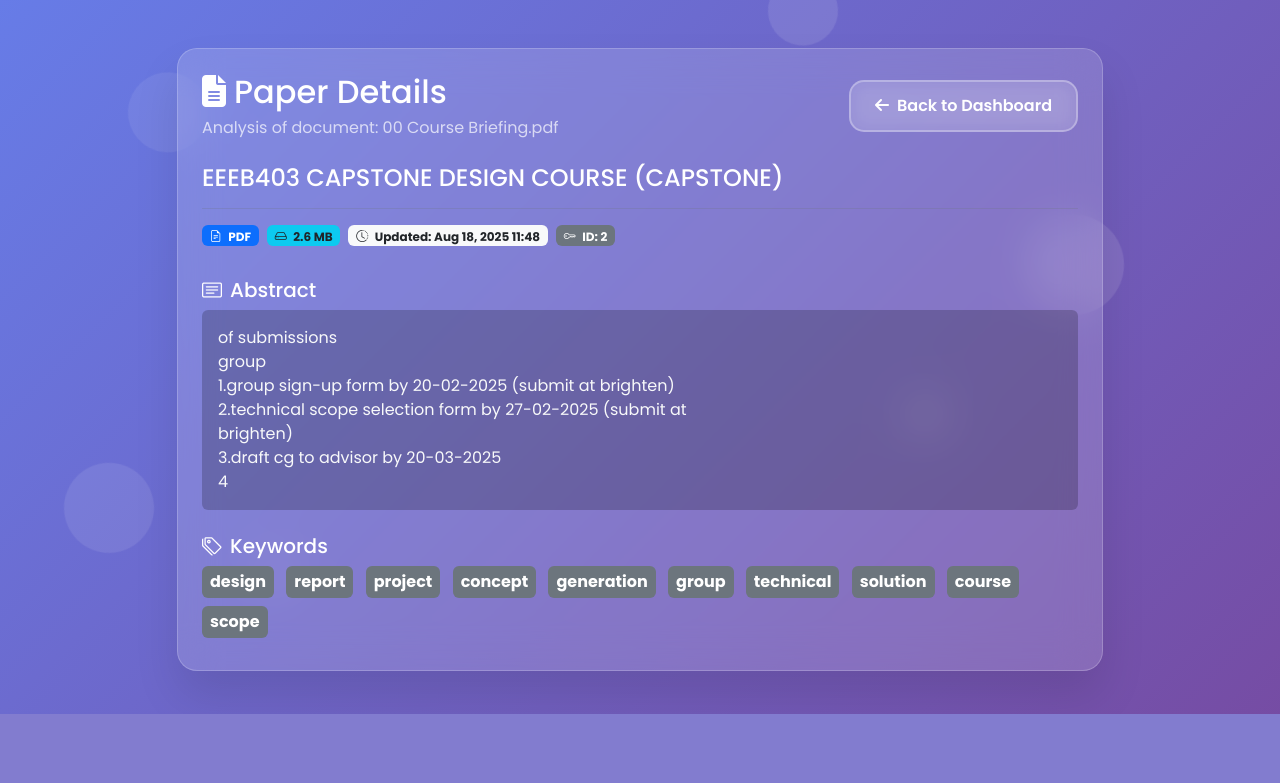
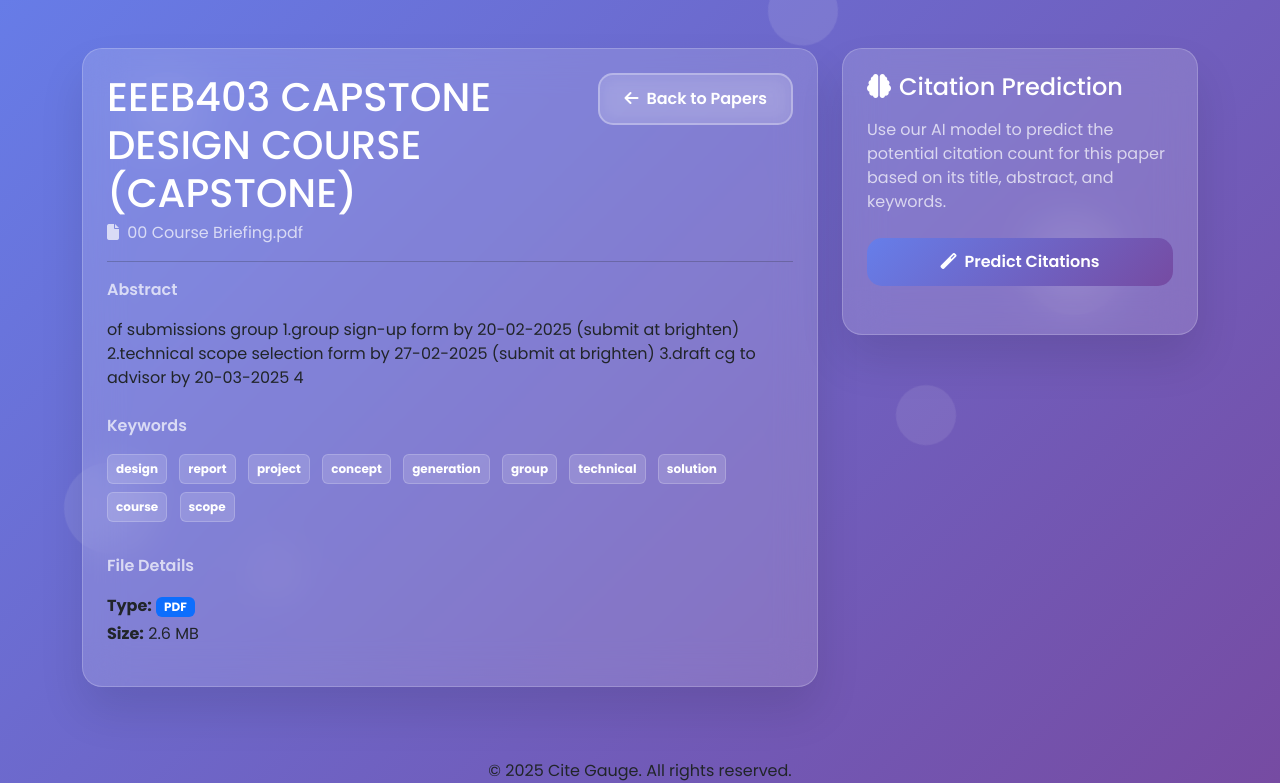
Before and after one commit to mabdulrafea101/CiteGuage, a Django app: page /research-paper/2/ in a window 1280 px wide. Shown: the part 86-869 px from the top of the page. Before the commit the page ends 800 px from the top, so only its background shows below. Run offline with Django 5.2, Linux system fonts and the light colour scheme; a user stored in the database is signed in; data comes from the database, SQL or seed files in the repository; some libraries are stand-ins or nearby versions.

Commit message:
prediction achieved

```diff
--- a/project/cite_guage/views.py
+++ b/project/cite_guage/views.py
@@ -18,6 +18,7 @@ from django.core.exceptions import ValidationError
 
 from collections import Counter
 from user.models import ResearchPaper
+from user.ml_utils import predict_from_text, MLModelError
 
 # class DashboardView(LoginRequiredMixin, TemplateView):
 #     template_name = 'cite_guage/dashboard.html'
@@ -711,7 +712,53 @@ class DashboardView(LoginRequiredMixin, View):
             return "0 B"
 
 
-class ResearchPaperDetail(DetailView):
+class ResearchPaperDetail(LoginRequiredMixin, DetailView):
     model = ResearchPaper
     template_name='cite_guage/research_paper_detail.html'
     context_object_name = 'paper'
+    login_url = '/user/login/'
+
+    def get_queryset(self):
+        # Ensure users can only see their own papers
+        return ResearchPaper.objects.filter(user=self.request.user)
+
+    def post(self, request, *args, **kwargs):
+        """
+        Handle prediction request for the research paper.
+        """
+        self.object = self.get_object()
+        paper = self.object
+        logger.info(f"User {request.user.email} requested prediction for paper ID: {paper.id} ('{paper.title[:30]}...')")
+        print(f"INFO: User {request.user.email} requested prediction for paper ID: {paper.id}")
+
+        context = self.get_context_data(object=paper)
+
+        try:
+            # The model has a property to get keywords as a string
+            keywords_str = paper.keywords_as_string
+
+            # Call the prediction function from ml_utils
+            prediction_result = predict_from_text(
+                title=paper.title,
+                abstract=paper.abstract,
+                keywords=keywords_str
+            )
+
+            logger.info(f"Prediction successful for paper ID {paper.id}: {prediction_result}")
+            print(f"INFO: Prediction successful for paper ID {paper.id}: {prediction_result}")
+            messages.success(request, "Citation prediction generated successfully.")
+            context['prediction'] = prediction_result
+
+        except (ValueError, MLModelError) as e:
+            error_message = f"Could not generate prediction: {e}"
+            logger.error(f"Prediction failed for paper ID {paper.id}: {error_message}")
+            print(f"ERROR: Prediction failed for paper ID {paper.id}: {error_message}")
+            messages.error(request, error_message)
+
+        except Exception as e:
+            error_message = "An unexpected error occurred during prediction. Please check the logs."
+            logger.exception(f"An unexpected error occurred during prediction for paper ID {paper.id}")
+            print(f"CRITICAL: Unexpected prediction error for paper ID {paper.id}: {e}")
+            messages.error(request, error_message)
+
+        return self.render_to_response(context)
--- a/project/requirements.txt
+++ b/project/requirements.txt
@@ -11,6 +11,7 @@ click-repl==0.3.0
 django==5.2.1
 dotenv==0.9.9
 idna==3.10
+joblib==1.5.1
 kombu==5.5.4
 lxml==6.0.0
 numpy==2.3.1
@@ -27,8 +28,11 @@ python-dotenv==1.1.1
 pytz==2025.2
 redis==6.2.0
 requests==2.32.4
+scikit-learn==1.7.1
+scipy==1.16.1
 six==1.17.0
 sqlparse==0.5.3
+threadpoolctl==3.6.0
 typing-extensions==4.14.1
 tzdata==2025.2
 urllib3==2.5.0
--- a/project/templates/cite_guage/research_paper_detail.html
+++ b/project/templates/cite_guage/research_paper_detail.html
@@ -2,67 +2,126 @@
 {% load static %}
 
 {% block custom_css %}
-    <title>Paper Details: {{ paper.title|truncatechars:50 }}</title>
-    <link href="https://cdn.jsdelivr.net/npm/bootstrap-icons@1.7.2/font/bootstrap-icons.css" rel="stylesheet">
+<style>
+    .prediction-card {
+        background-color: rgba(45, 255, 135, 0.1); /* Greenish tint */
+        border: 1px solid rgba(45, 255, 135, 0.3);
+        backdrop-filter: blur(10px);
+        color: white;
+        transition: all 0.3s ease-in-out;
+    }
+    .prediction-card:hover {
+        transform: translateY(-5px);
+        box-shadow: 0 10px 20px rgba(0, 0, 0, 0.2);
+    }
+    .prediction-value {
+        font-size: 3rem;
+        font-weight: 700;
+        color: #2dff87; /* A vibrant green */
+        text-shadow: 0 0 15px rgba(45, 255, 135, 0.5);
+    }
+    .ci-range {
+        font-size: 1.1rem;
+        color: rgba(255, 255, 255, 0.8);
+    }
+    .detail-label {
+        font-weight: 600;
+        color: rgba(255, 255, 255, 0.7);
+    }
+    .keyword-badge {
+        background-color: rgba(255, 255, 255, 0.15);
+        border: 1px solid rgba(255, 255, 255, 0.2);
+        color: #fff;
+    }
+</style>
 {% endblock custom_css %}
 
+{% block main_content %}
+<div class="container mt-5 mb-5">
+    <div class="row">
+        <div class="col-lg-8">
 
-{% block main_content %}
-<div class="container my-5">
-    <div class="row justify-content-center">
-        <div class="col-lg-10">
-            <div class="glass-card p-4">
-                <div class="d-flex justify-content-between align-items-center mb-4">
+            <!-- Messages -->
+            {% if messages %}
+                {% for message in messages %}
+                <div class="alert alert-{{ message.tags }} alert-dismissible fade show" role="alert">
+                    {{ message }}
+                    <button type="button" class="btn-close" data-bs-dismiss="alert" aria-label="Close"></button>
+                </div>
+                {% endfor %}
+            {% endif %}
+
+            <div class="glass-card p-4 mb-4">
+                <div class="d-flex justify-content-between align-items-start mb-3">
                     <div>
-                        <h2 class="text-white mb-1">
-                            <i class="fas fa-file-alt me-2"></i>Paper Details
-                        </h2>
-                        <p class="text-glass-muted mb-0">Analysis of document: {{ paper.filename }}</p>
+                        <h1 class="text-white mb-1">{{ paper.title }}</h1>
+                        <p class="text-glass-muted mb-0">
+                            <i class="fas fa-file me-1"></i> {{ paper.filename }}
+                        </p>
                     </div>
-                    <a href="{% url 'dashboard' %}" class="btn btn-secondary-glass">
-                        <i class="fas fa-arrow-left me-2"></i>Back to Dashboard
+                    <a href="{% url 'my_papers' %}" class="btn btn-secondary-glass flex-shrink-0 ms-3">
+                        <i class="fas fa-arrow-left me-2"></i>Back to Papers
                     </a>
                 </div>
+                <hr class="border-glass">
 
-                <!-- Title -->
                 <div class="mb-4">
-                    <h4 class="text-white">{{ paper.title }}</h4>
-                    <hr class="border-secondary">
-                    <div class="d-flex flex-wrap align-items-center">
-                        <span class="badge bg-primary me-2 mb-2"><i class="bi bi-file-earmark-text me-1"></i> {{ paper.file_type|upper }}</span>
-                        <span class="badge bg-info text-dark me-2 mb-2"><i class="bi bi-hdd me-1"></i> {{ paper.get_file_size_display }}</span>
-                        <span class="badge bg-light text-dark me-2 mb-2"><i class="bi bi-clock-history me-1"></i> Updated: {{ paper.updated_at|date:"M d, Y H:i" }}</span>
-                        <span class="badge bg-secondary me-2 mb-2"><i class="bi bi-key me-1"></i> ID: {{ paper.id }}</span>
-                    </div>
+                    <p class="detail-label">Abstract</p>
+                    <p class="text-white-80">{{ paper.abstract|default:"No abstract provided." }}</p>
                 </div>
 
-                <!-- Abstract -->
                 <div class="mb-4">
-                    <h5 class="text-white mb-2"><i class="bi bi-card-text me-2"></i>Abstract</h5>
-                    <div class="p-3 rounded" style="background-color: rgba(0,0,0,0.2);">
-                        <p class="text-light mb-0" style="text-align: justify;">
-                            {{ paper.abstract|default:"No abstract available."|linebreaksbr }}
-                        </p>
-                    </div>
+                    <p class="detail-label">Keywords</p>
+                    {% if paper.keywords %}
+                        {% for keyword in paper.keywords %}
+                            <span class="badge keyword-badge p-2 me-2 mb-2">{{ keyword }}</span>
+                        {% endfor %}
+                    {% else %}
+                        <p class="text-white-80">No keywords provided.</p>
+                    {% endif %}
                 </div>
 
-                <!-- Keywords -->
                 <div>
-                    <h5 class="text-white mb-2"><i class="bi bi-tags me-2"></i>Keywords</h5>
-                    <div class="keywords">
-                        {% for keyword in paper.keywords %}
-                            <span class="badge bg-secondary me-2 mb-2 p-2 fs-6">{{ keyword }}</span>
-                        {% empty %}
-                            <p class="text-glass-muted">No keywords were extracted from this document.</p>
-                        {% endfor %}
-                    </div>
+                    <p class="detail-label">File Details</p>
+                    <p class="text-white-80 mb-1">
+                        <strong>Type:</strong> <span class="badge bg-primary">{{ paper.file_type|upper }}</span>
+                    </p>
+                    <p class="text-white-80">
+                        <strong>Size:</strong> {{ paper.get_file_size_display }}
+                    </p>
                 </div>
+            </div>
+        </div>
+
+        <div class="col-lg-4">
+            <div class="glass-card p-4">
+                <h4 class="text-white mb-3"><i class="fas fa-brain me-2"></i>Citation Prediction</h4>
+                <p class="text-glass-muted mb-4">
+                    Use our AI model to predict the potential citation count for this paper based on its title, abstract, and keywords.
+                </p>
+
+                <!-- Prediction Form -->
+                <form method="post" action="{% url 'Research_paper_detail' paper.pk %}">
+                    {% csrf_token %}
+                    <button type="submit" class="btn btn-primary-glass w-100 mb-4">
+                        <i class="fas fa-magic me-2"></i>Predict Citations
+                    </button>
+                </form>
+
+                <!-- Prediction Result -->
+                {% if prediction %}
+                <div class="prediction-card p-4 rounded text-center">
+                    <p class="text-glass-muted mb-1">Predicted Citations (2 years)</p>
+                    <div class="prediction-value">{{ prediction.predicted }}</div>
+                    {% if prediction.ci_low is not None and prediction.ci_high is not None %}
+                        <p class="ci-range mb-0">
+                            95% Confidence: {{ prediction.ci_low|floatformat:0 }} - {{ prediction.ci_high|floatformat:0 }}
+                        </p>
+                    {% endif %}
+                </div>
+                {% endif %}
             </div>
         </div>
     </div>
 </div>
 {% endblock main_content %}
-
-
-{% block custom_js %}
-{% endblock custom_js %}
```
Also changed, not shown: project/user/ml_utils.py (+32 -0 lines), 1 other file.
